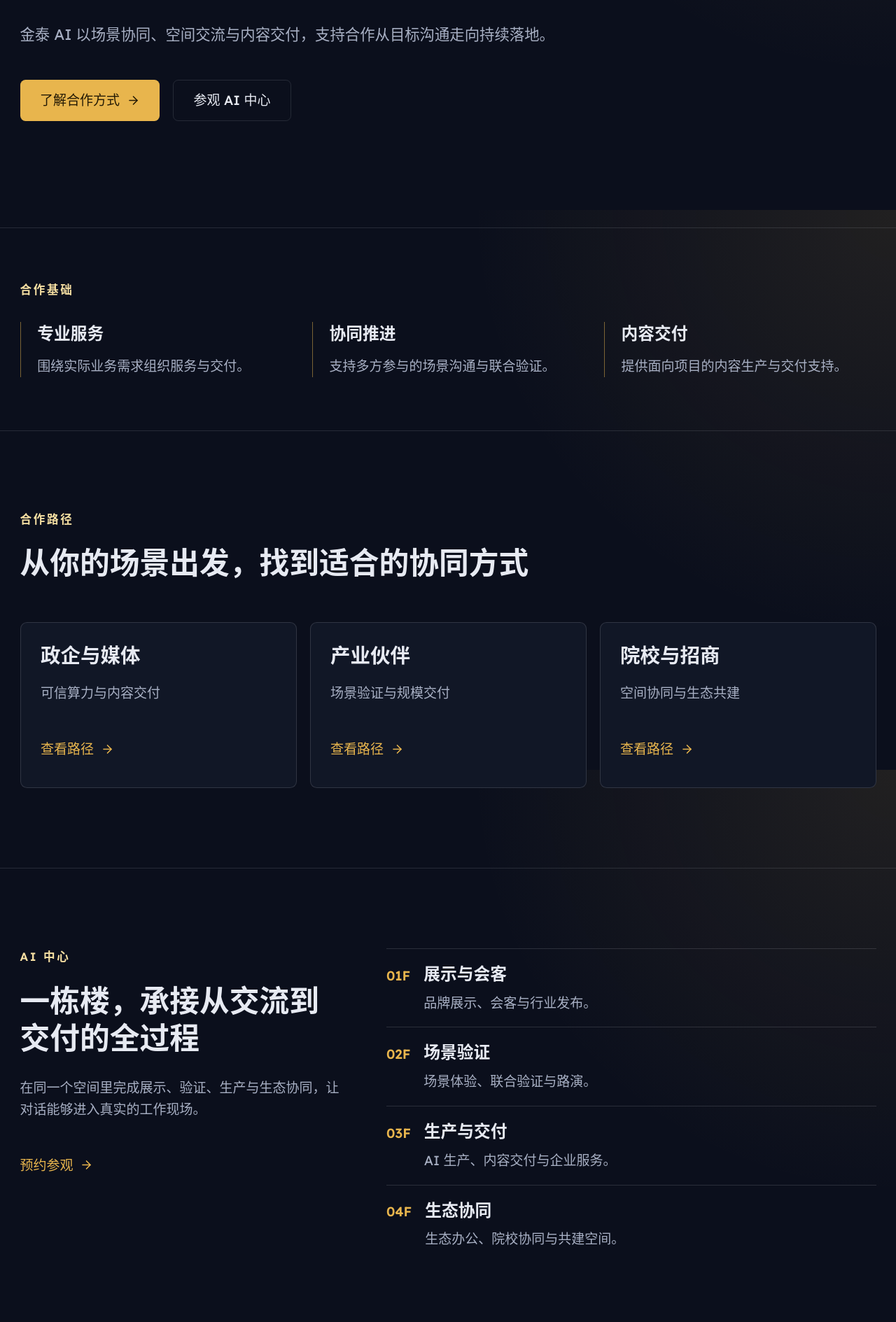
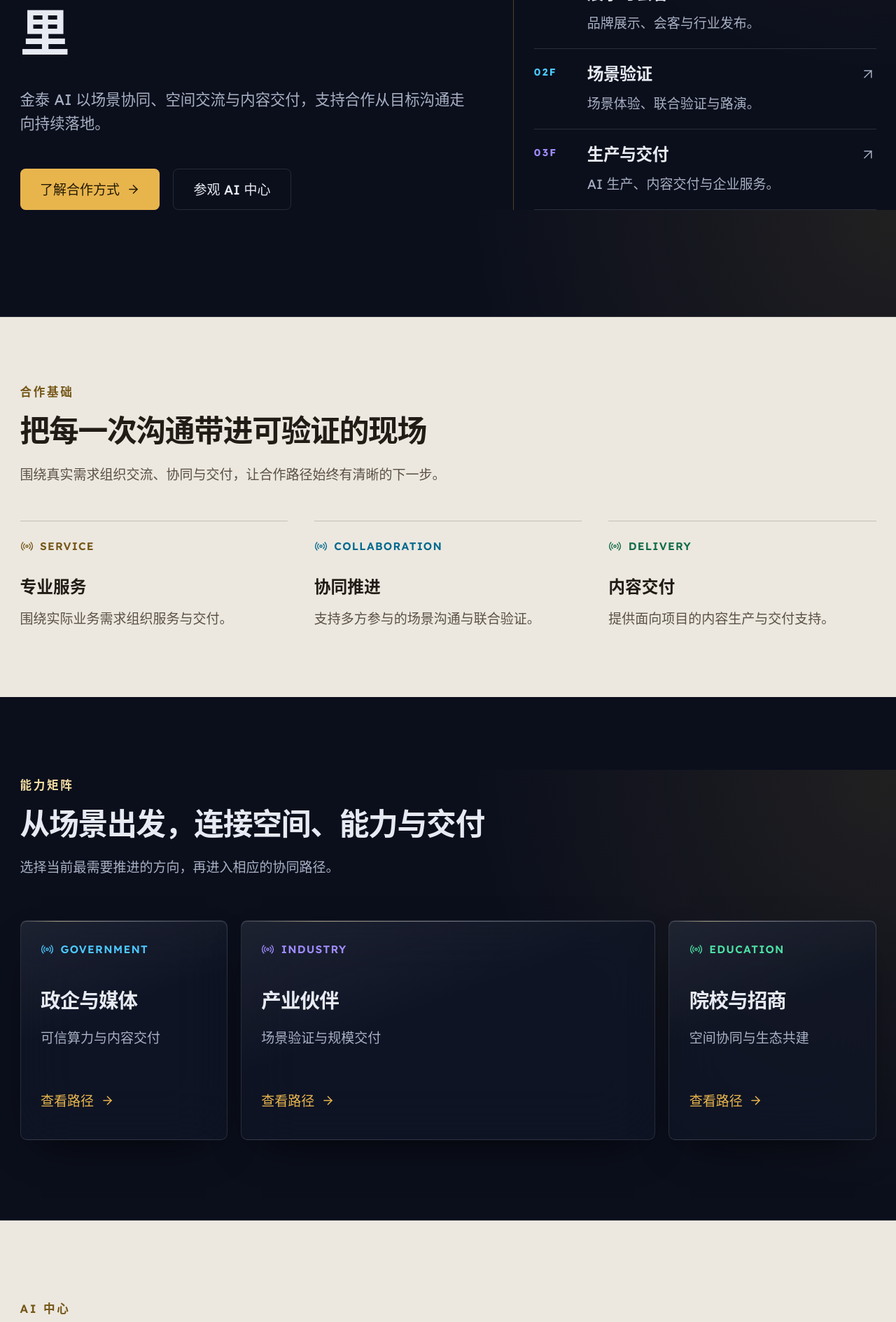
Before and after one commit to aikingtai-ctrl/jintai-ai-site, a Next.js app: page /jintai-ai-site/ in a window 1280 px wide. Shown: the part 500-2389 px from the top of the page at 70% size. Built offline with nearby package versions, Linux system fonts and the light colour scheme.

Commit message:
feat: rebuild Jintai homepage as AI center

```diff
--- a/src/components/portal/audience-paths.tsx
+++ b/src/components/portal/audience-paths.tsx
@@ -1,22 +1,31 @@
 import Link from "next/link";
 import { ArrowRight } from "lucide-react";
+
+import { SectionHeading } from "@/components/portal/section-heading";
+import { SignalMark } from "@/components/portal/signal-mark";
 import { cooperationPaths } from "@/content/site";
+
+const pathTones = ["compute", "create", "grow"] as const;
 
 export function AudiencePaths() {
   return (
-    <section id="paths" className="border-b border-border">
+    <section id="capabilities" className="border-b border-border">
       <div className="mx-auto w-full max-w-7xl px-6 py-24">
-        <p className="portal-eyebrow">合作路径</p>
-        <h2 className="mt-5 max-w-3xl text-4xl font-bold leading-tight">
-          从你的场景出发，找到适合的协同方式
-        </h2>
-        <ul className="portal-grid mt-12">
-          {cooperationPaths.map((path) => (
+        <SectionHeading
+          eyebrow="能力矩阵"
+          title="从场景出发，连接空间、能力与交付"
+          description="选择当前最需要推进的方向，再进入相应的协同路径。"
+        />
+        <ul className="mt-12 grid gap-4 lg:grid-cols-[minmax(0,1fr)_minmax(0,2fr)_minmax(0,1fr)]">
+          {cooperationPaths.map((path, index) => (
             <li key={path.id}>
-              <Link href={path.href} className="portal-link-card h-full">
-                <h3 className="text-2xl font-semibold">{path.title}</h3>
-                <p className="mt-4 leading-relaxed text-ink-2">{path.summary}</p>
-                <span className="mt-8 inline-flex min-h-11 items-center gap-2 text-gold">
+              <Link href={path.href}
+                className="portal-focus-ring glass glass-hover block h-full rounded-lg p-6 text-[var(--portal-text)]"
+              >
+                <SignalMark label={path.id} tone={pathTones[index] ?? "gold"} />
+                <h3 className="mt-8 text-2xl font-semibold tracking-[-0.03em]">{path.title}</h3>
+                <p className="mt-4 leading-relaxed text-[var(--portal-muted)]">{path.summary}</p>
+                <span className="mt-10 inline-flex min-h-11 items-center gap-2 text-gold">
                   查看路径
                   <ArrowRight className="size-4" aria-hidden />
                 </span>
--- a/src/components/portal/center-story.tsx
+++ b/src/components/portal/center-story.tsx
@@ -1,36 +1,38 @@
 import Link from "next/link";
 import { ArrowRight } from "lucide-react";
+
+import { FloorStack } from "@/components/portal/floor-stack";
+import { SectionHeading } from "@/components/portal/section-heading";
 import { floorStories } from "@/content/site";
+
+const centerTones = ["gold", "compute", "create", "grow"] as const;
 
 export function CenterStory() {
   return (
-    <section id="center" className="border-b border-border">
+    <section id="center" className="surface-stone border-b border-border">
       <div className="mx-auto grid w-full max-w-7xl gap-12 px-6 py-24 lg:grid-cols-[minmax(0,0.8fr)_minmax(0,1.2fr)]">
         <div>
-          <p className="portal-eyebrow">AI 中心</p>
-          <h2 className="mt-5 text-4xl font-bold leading-tight">一栋楼，承接从交流到交付的全过程</h2>
-          <p className="mt-6 leading-relaxed text-ink-2">
-            在同一个空间里完成展示、验证、生产与生态协同，让对话能够进入真实的工作现场。
-          </p>
+          <SectionHeading
+            eyebrow="AI 中心"
+            title="一栋楼，承接从交流到交付的全过程"
+            description="展示、验证、生产与生态协同在同一个空间发生，让对话能够进入真实的工作现场。"
+          />
           <Link
             href="/ai-center/#visit"
-            className="mt-8 inline-flex min-h-11 items-center gap-2 text-gold transition-colors hover:text-gold-soft"
+            className="portal-focus-ring mt-8 inline-flex min-h-11 items-center gap-2 text-[var(--portal-accent)] transition-colors hover:text-gold"
           >
             预约参观
             <ArrowRight className="size-4" aria-hidden />
           </Link>
         </div>
-        <ol>
-          {floorStories.map((story) => (
-            <li key={story.id} className="portal-floor-row">
-              <span className="pt-1 font-semibold text-gold">{story.label}</span>
-              <div>
-                <h3 className="text-xl font-semibold">{story.title}</h3>
-                <p className="mt-2 leading-relaxed text-ink-2">{story.summary}</p>
-              </div>
-            </li>
-          ))}
-        </ol>
+        <FloorStack
+          floors={floorStories.map((story, index) => ({
+            code: story.label,
+            title: story.title,
+            description: story.summary,
+            tone: centerTones[index] ?? "gold",
+          }))}
+        />
       </div>
     </section>
   );
--- a/src/components/portal/cooperation-path.tsx
+++ b/src/components/portal/cooperation-path.tsx
@@ -1,24 +1,25 @@
 import { InquiryForm } from "@/components/inquiry-form";
+import { SectionHeading } from "@/components/portal/section-heading";
 
 const steps = ["提出目标", "匹配能力与空间", "现场交流/场景验证", "共建与持续交付"];
 
 export function CooperationPath() {
   return (
-    <section id="cooperation">
+    <>
+      <section id="cooperation" className="border-b border-border">
         <div className="mx-auto w-full max-w-7xl px-6 py-24">
-        <div className="grid gap-12 rounded-xl border border-border bg-night-2 p-8 lg:grid-cols-2 lg:p-12">
-          <div>
-            <p className="portal-eyebrow">开始合作</p>
-            <h2 className="mt-5 text-4xl font-bold leading-tight">把想法带来，一起找到落地路径</h2>
-            <ol className="mt-10 space-y-4">
+          <SectionHeading
+            eyebrow="开始合作"
+            title="把想法带来，一起找到落地路径"
+            description="从目标沟通到场景验证，再进入共建与持续交付。"
+          />
+          <ol className="mt-12 grid gap-4 md:grid-cols-2">
             {steps.map((step, index) => (
-                <li key={step} className="flex items-center gap-3 text-lg text-ink-2">
-                  <span className="flex size-8 shrink-0 items-center justify-center rounded-full border border-gold/50 text-sm font-semibold text-gold">
-                    {index + 1}
-                  </span>
-                  {step}
+              <li key={step} className="glass flex min-h-24 items-center gap-5 rounded-lg p-6">
+                <span className="text-sm font-semibold tracking-[0.14em] text-gold">0{index + 1}</span>
+                <span className="text-lg text-[var(--portal-text)]">{step}</span>
                 {index < steps.length - 1 ? (
-                    <span aria-hidden className="text-gold">
+                  <span aria-hidden className="ml-auto text-gold">
                     →
                   </span>
                 ) : null}
@@ -26,13 +27,19 @@ export function CooperationPath() {
             ))}
           </ol>
         </div>
-          <div>
-            <h3 className="text-2xl font-semibold">业务咨询</h3>
-            <p className="mt-3 leading-relaxed text-ink-2">留下单位和需求方向，我们将在一个工作日内回复。</p>
+      </section>
+      <section id="inquiry" className="surface-stone">
+        <div className="mx-auto grid w-full max-w-7xl gap-12 px-6 py-24 lg:grid-cols-[minmax(0,0.7fr)_minmax(0,1.3fr)]">
+          <SectionHeading
+            eyebrow="业务咨询"
+            title="留下方向，我们准备下一次交流"
+            description="请留下单位与需求方向；提交信息将由本机邮件客户端发出。"
+          />
+          <div className="rounded-lg border border-current/15 p-6 sm:p-8">
             <InquiryForm defaultKind="业务咨询" />
           </div>
         </div>
-      </div>
       </section>
+    </>
   );
 }
--- a/src/components/portal/hero.tsx
+++ b/src/components/portal/hero.tsx
@@ -1,33 +1,53 @@
 import Link from "next/link";
 import { ArrowRight } from "lucide-react";
 
+import { FloorStack } from "@/components/portal/floor-stack";
+import { SignalMark } from "@/components/portal/signal-mark";
+import { floorStories } from "@/content/site";
+
+const heroTones = ["gold", "compute", "create"] as const;
+
 export function PortalHero() {
   return (
-    <section className="border-b border-border">
-      <div className="mx-auto w-full max-w-7xl px-6 py-24 sm:py-32">
-        <p className="portal-eyebrow">城区算力与内容交付基础设施</p>
-        <h1 className="mt-6 max-w-5xl text-4xl font-bold leading-tight sm:text-6xl">
+    <section id="hero" className="border-b border-border">
+      <div className="mx-auto grid w-full max-w-7xl gap-12 px-6 py-24 sm:py-32 lg:grid-cols-[minmax(0,1fr)_minmax(22rem,0.8fr)] lg:items-end">
+        <div>
+          <SignalMark label="Jintai AI center" />
+          <h1 className="mt-6 max-w-3xl text-4xl font-semibold leading-tight tracking-[-0.04em] text-[var(--portal-text)] sm:text-6xl">
             让算力、场景与客户，发生在同一栋楼里
           </h1>
-        <p className="mt-7 max-w-3xl text-lg leading-relaxed text-ink-2">
+          <p className="mt-7 max-w-2xl text-lg leading-relaxed text-[var(--portal-muted)]">
             金泰 AI 以场景协同、空间交流与内容交付，支持合作从目标沟通走向持续落地。
           </p>
           <div className="mt-10 flex flex-wrap gap-4">
             <Link
               href="#cooperation"
-            className="inline-flex min-h-11 items-center gap-2 rounded-md bg-gold px-6 py-3 font-medium text-primary-foreground transition-colors hover:bg-gold-soft"
+              className="portal-focus-ring inline-flex min-h-11 items-center gap-2 rounded-md bg-gold px-6 py-3 font-medium text-primary-foreground transition-colors hover:bg-gold-soft"
             >
               了解合作方式
               <ArrowRight className="size-4" aria-hidden />
             </Link>
             <Link
               href="/ai-center/#visit"
-            className="inline-flex min-h-11 items-center rounded-md border border-border px-6 py-3 font-medium text-ink transition-colors hover:border-gold hover:text-gold"
+              className="portal-focus-ring inline-flex min-h-11 items-center rounded-md border border-border px-6 py-3 font-medium text-[var(--portal-text)] transition-colors hover:border-gold hover:text-gold"
             >
               参观 AI 中心
             </Link>
           </div>
         </div>
+        <div className="border-l border-gold/30 pl-6">
+          <p className="portal-eyebrow">空间剖面</p>
+          <FloorStack
+            compact
+            floors={floorStories.slice(0, 3).map((story, index) => ({
+              code: story.label,
+              title: story.title,
+              description: story.summary,
+              tone: heroTones[index] ?? "gold",
+            }))}
+          />
+        </div>
+      </div>
     </section>
   );
 }
--- a/src/components/portal/trust-strip.tsx
+++ b/src/components/portal/trust-strip.tsx
@@ -1,15 +1,24 @@
+import { SectionHeading } from "@/components/portal/section-heading";
+import { SignalMark } from "@/components/portal/signal-mark";
 import { trustPoints } from "@/content/site";
+
+const trustTones = ["gold", "compute", "grow"] as const;
 
 export function TrustStrip() {
   return (
-    <section id="trust" className="border-b border-border">
-      <div className="mx-auto w-full max-w-7xl px-6 py-16">
-        <p className="portal-eyebrow">合作基础</p>
-        <ul className="mt-7 grid gap-6 md:grid-cols-3">
-          {trustPoints.map((point) => (
-            <li key={point.id} className="border-l border-gold/50 pl-5">
-              <h2 className="text-xl font-semibold text-ink">{point.title}</h2>
-              <p className="mt-3 leading-relaxed text-ink-2">{point.summary}</p>
+    <section id="trust" className="surface-stone border-b border-border">
+      <div className="mx-auto w-full max-w-7xl px-6 py-20">
+        <SectionHeading
+          eyebrow="合作基础"
+          title="把每一次沟通带进可验证的现场"
+          description="围绕真实需求组织交流、协同与交付，让合作路径始终有清晰的下一步。"
+        />
+        <ul className="mt-10 grid gap-8 md:grid-cols-3">
+          {trustPoints.map((point, index) => (
+            <li key={point.id} className="border-t border-current/20 pt-5">
+              <SignalMark label={point.id} tone={trustTones[index] ?? "gold"} />
+              <h3 className="mt-5 text-xl font-semibold text-[var(--portal-text)]">{point.title}</h3>
+              <p className="mt-3 leading-relaxed text-[var(--portal-muted)]">{point.summary}</p>
             </li>
           ))}
         </ul>
```
Also changed, not shown: 1 other file (tests, documents, lock files or other folders). Lines whose indentation alone changed are shown as unchanged.
